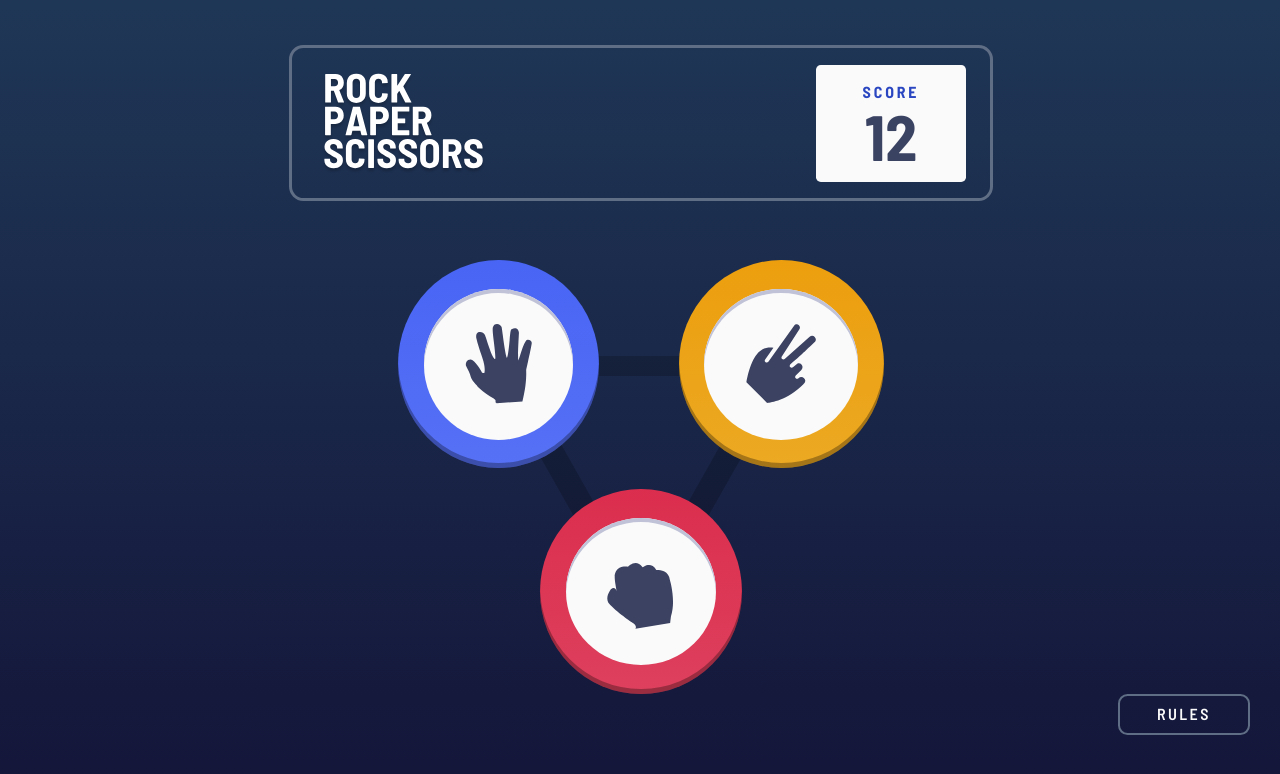
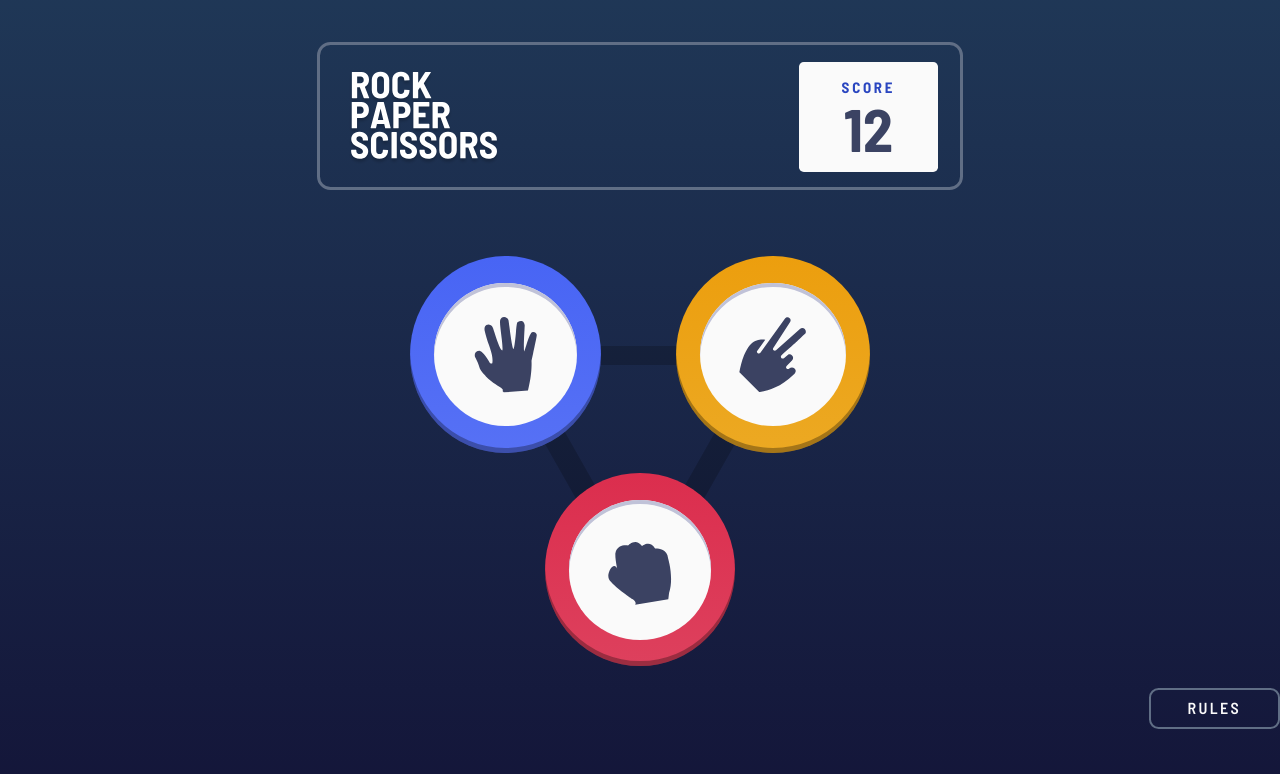
Before and after one commit to mrcordova/rock-paper-scissors, a plain HTML site: page index.html in a window 1280 px wide. Drawn offline with Linux system fonts and the light colour scheme.

Commit message:
dynamic sizing

```diff
--- a/css/style.css
+++ b/css/style.css
@@ -48,12 +48,14 @@ main {
   flex-direction: column;
   align-items: center;
 
+  gap: clamp(3.7rem, 7.4859rem + -4.2066vw, 6.5rem);
+  /* padding-inline: 2rem 1.9rem; */
   /* Mobile */
   /* gap: 6.5rem; */
   /* padding-inline: 2rem 1.9rem; */
   /* Desktop */
-  gap: 3.7rem;
-  padding-inline: 2rem 1.9rem;
+  /* gap: 3.7rem; */
+  /* padding-inline: 2rem 1.9rem; */
 }
 
 .empty-choice {
@@ -62,26 +64,34 @@ main {
   grid-row: 1;
   grid-column: 2;
 
+  height: clamp(6.3rem, 3.5887rem + 11.5681vw, 14rem);
+  width: clamp(6.34rem, 3.6428rem + 11.508vw, 14rem);
   /* Mobile */
   /* height: 6.3rem; */
   /* width: 6.34rem; */
   /* Desktop */
-  height: 14rem;
-  width: 14rem;
+  /* height: 14rem; */
+  /* width: 14rem; */
 }
 
 .game-container {
   display: grid;
   justify-items: center;
+
+  gap: clamp(1rem, 0.8944rem + 0.4507vw, 1.3rem)
+    clamp(3rem, 2.2958rem + 3.0047vw, 5rem);
+  background: url(../images/bg-triangle.svg) center
+    clamp(3.5rem, 2.6197rem + 3.7559vw, 6rem);
+  background-size: clamp(13rem, 10.8873rem + 9.0141vw, 19rem);
   /* Mobile */
   /* gap: 1rem 3rem; */
   /* background: url(../images/bg-triangle.svg) center 3.5rem; */
   /* background-size: 13rem; */
   /* background-repeat: no-repeat; */
   /* Desktop */
-  gap: 1.3rem 5rem;
-  background: url(../images/bg-triangle.svg) center 6rem;
-  background-size: 19rem;
+  /* gap: 1.3rem 5rem; */
+  /* background: url(../images/bg-triangle.svg) center 6rem; */
+  /* background-size: 19rem; */
   background-repeat: no-repeat;
 }
 
@@ -90,18 +100,22 @@ main {
   border-radius: 50%;
   background: var(--white);
   box-shadow: inset 0px 4px 0px 0px hsl(235, 24%, 80%);
+
+  padding-block: clamp(1.5rem, 1.2535rem + 1.0516vw, 2.2rem);
+  padding-inline: clamp(1.8rem, 1.5183rem + 1.2019vw, 2.6rem);
   /* Mobile */
   /* padding-block: 1.5rem; */
   /* padding-inline: 1.8rem; */
   /* Desktop */
-  padding-block: 2.2rem;
-  padding-inline: 2.6rem;
+  /* padding-block: 2.2rem; */
+  /* padding-inline: 2.6rem; */
 
   & img {
+    height: clamp(3.3rem, 2.7014rem + 2.554vw, 5rem);
     /* Mobile */
     /* height: 3.3rem; */
     /* Desktop */
-    height: 5rem;
+    /* height: 5rem; */
   }
 
   &:hover {
@@ -117,12 +131,14 @@ main {
   box-shadow: inset 0px -5px 0px 0px hsl(from black h s l / 0.3);
   border-radius: 50%;
 
+  padding-block: clamp(1rem, 0.7183rem + 1.2019vw, 1.8rem);
+  padding-inline: clamp(0.9rem, 0.6535rem + 1.0516vw, 1.6rem);
   /* Mobile */
   /* padding-block: 1rem; */
   /* padding-inline: 0.9rem; */
   /* Desktop */
-  padding-block: 1.8rem;
-  padding-inline: 1.6rem;
+  /* padding-block: 1.8rem; */
+  /* padding-inline: 1.6rem; */
 }
 
 .rock {
@@ -130,15 +146,17 @@ main {
   grid-row: 2;
   grid-column: 1 / span 2;
   & .choice {
+    padding-block-start: clamp(1.8rem, 1.4479rem + 1.5023vw, 2.8rem);
     /* Mobile */
     /* padding-block-start: 1.8rem; */
     /* Desktop */
-    padding-block-start: 2.8rem;
+    /* padding-block-start: 2.8rem; */
     & img {
+      height: clamp(2.7rem, 2.1718rem + 2.2535vw, 4.2rem);
       /* Mobile */
       /* height: 2.7rem; */
       /* Desktop */
-      height: 4.2rem;
+      /* height: 4.2rem; */
     }
   }
 }
@@ -155,24 +173,34 @@ main {
   align-items: center;
   border: 0.2rem solid var(--Header-Outline);
 
+  border-radius: clamp(0.5rem, 0.3592rem + 0.6009vw, 0.9rem);
+  padding-block: clamp(0.8rem, 0.6944rem + 0.4507vw, 1.1rem)
+    clamp(0.7rem, 0.5944rem + 0.4507vw, 1rem);
+
+  padding-inline: clamp(1.2rem, 0.9887rem + 0.9014vw, 1.8rem)
+    clamp(0.6rem, 0.2831rem + 1.3521vw, 1.5rem);
+  margin-block-start: clamp(0rem, -0.3521rem + 1.5023vw, 1rem);
   /* Mobile */
   /* border-radius: 0.5rem; */
   /* padding-block: 0.8rem 0.7rem; */
   /* padding-inline: 1.2rem 0.6rem; */
 
+  /* inline-size: clamp(0rem, 0rem + 48.8889vw, 44rem); */
   /* Desktop */
-  inline-size: 44rem;
-  border-radius: 0.9rem;
-  padding-block: 1.1rem 1rem;
-  padding-inline: 1.8rem 1.5rem;
-  margin-block-start: 1rem;
+  min-inline-size: clamp(19.7rem, 11.1437rem + 36.507vw, 44rem);
+  /* border-radius: 0.9rem; */
+  /* padding-block: 1.1rem 1rem; */
+  /* padding-inline: 1.8rem 1.5rem; */
+  /* margin-block-start: 1rem; */
   & img {
+    block-size: clamp(3.3rem, 2.2437rem + 4.507vw, 6.3rem);
+    padding-block-start: clamp(0rem, 0.1352rem + -0.1502vw, 0.1rem);
     /* Mobile */
     /* block-size: 3.3rem; */
     /* padding-block-start: 0.1rem; */
     /* Desktop */
-    block-size: 6.3rem;
-    padding-block-start: 0rem;
+    /* block-size: 6.3rem; */
+    /* padding-block-start: 0rem; */
   }
 }
 .score {
@@ -181,29 +209,36 @@ main {
   align-items: center;
   background-color: var(--white);
   color: var(--Dark-Text);
+
+  padding-inline: clamp(1.4rem, 0.8718rem + 2.2535vw, 2.9rem);
+  padding-block: clamp(0.6rem, 0.4944rem + 0.4507vw, 0.9rem);
+  border-radius: 0.3rem;
   /* Mobile */
   /* border-radius: 0.3rem; */
   /* padding-inline: 1.4rem; */
   /* padding-block: 0.6rem; */
   /* Desktop */
-  border-radius: 0.3rem;
-  padding-inline: 2.9rem;
-  padding-block: 0.9rem;
+  /* border-radius: 0.3rem; */
+  /* padding-inline: 2.9rem; */
+  /* padding-block: 0.9rem; */
 
   & div {
     color: var(--Score-Text);
+    font-size: clamp(0.6rem, 0.4592rem + 0.6009vw, 1rem);
+    letter-spacing: clamp(0.12rem, 0.0989rem + 0.0901vw, 0.18rem);
     /* Mobile */
     /* font-size: 0.6rem; */
     /* letter-spacing: 0.12rem; */
     /* Desktop */
-    font-size: 1rem;
-    letter-spacing: 0.18rem;
+    /* font-size: 1rem; */
+    /* letter-spacing: 0.18rem; */
   }
   & h1 {
+    font-size: clamp(2.35rem, 1.769rem + 2.4789vw, 4rem);
     /* Mobile */
-    font-size: 2.35rem;
+    /* font-size: 2.35rem; */
     /* Desktop */
-    font-size: 4rem;
+    /* font-size: 4rem; */
     padding: 0px;
     margin: 0px;
     line-height: 100%;
@@ -215,10 +250,12 @@ main {
   display: grid;
   justify-content: space-between;
   place-items: center;
+  gap: clamp(1.4rem, 0.4845rem + 3.9061vw, 4rem)
+    clamp(1.4rem, -1.2761rem + 11.4178vw, 9rem);
   /* Mobile */
   /* gap: 1.4rem; */
   /* Desktop */
-  gap: 4rem 9rem;
+  /* gap: 4rem 9rem; */
 
   grid-template-rows: max-content;
   color: var(--white);
@@ -234,7 +271,7 @@ main {
     grid-column: 2;
   }
 }
-.result-container {
+.result-container.result-container {
   display: flex;
   flex-direction: column;
   grid-row: 3;
@@ -242,7 +279,8 @@ main {
   align-items: center;
   gap: 0.5rem;
   /* padding-block-start: 2.1rem; */
-  margin-block-start: -3rem;
+  margin-block-start: clamp(-0.1875rem, 0.066rem + -0.2817vw, 0rem);
+  margin-block-end: clamp(-0.1875rem, -0.2535rem + 0.2817vw, 0rem);
 
   & p {
     font-size: 3.5rem;
@@ -266,12 +304,14 @@ main {
 .pick-container {
   color: var(--white);
 
+  font-size: clamp(1rem, 0.7535rem + 1.0516vw, 1.7rem);
+  letter-spacing: 0.09rem;
   /* Mobile */
   /* letter-spacing: 0.09rem; */
   /* font-size: 1rem; */
   /* DEsktop */
-  letter-spacing: 0.09rem;
-  font-size: 1.7rem;
+  /* letter-spacing: 0.09rem; */
+  /* font-size: 1.7rem; */
 }
 
 .rules-btn {
@@ -279,16 +319,20 @@ main {
   border-radius: 0.6rem;
   align-self: center;
   color: var(--white);
+  margin-block-start: clamp(-3.7rem, 4.5479rem + -9.1643vw, 2.4rem);
+  padding-inline: 2.3rem;
+  padding-block: 0.4rem;
+  letter-spacing: 0.15rem;
   /* Mobile */
   /* padding-inline: 2.3rem; */
   /* padding-block: 0.4rem; */
   /* letter-spacing: 0.15rem; */
   /* margin-block-start: 2.4rem; */
   /* Desktop */
-  padding-inline: 2.3rem;
-  padding-block: 0.4rem;
-  letter-spacing: 0.15rem;
-  margin-block-start: -3.7rem;
+  /* padding-inline: 2.3rem; */
+  /* padding-block: 0.4rem; */
+  /* letter-spacing: 0.15rem; */
+  /* margin-block-start: -3.7rem; */
 
   &:hover {
     cursor: pointer;
@@ -299,6 +343,7 @@ main {
   display: flex;
   flex-direction: column;
   align-items: center;
+  /* align-self: center; */
 }
 
 #rules-dialog[open] {
@@ -329,25 +374,33 @@ main {
 }
 
 .play-shadows {
+  box-shadow: inset 0px clamp(-0.625rem, -0.2025rem + -0.4695vw, -0.3125rem) 0px
+      0px hsl(from black h s l / 0.3),
+    0px 0px 0px clamp(1.125rem, 0.2007rem + 3.9437vw, 3.75rem)
+      hsl(220, 34%, 26%),
+    0px 0px 0px clamp(3.125rem, 1.3644rem + 7.5117vw, 8.125rem)
+      hsl(220, 37%, 24%),
+    0px 0px 0px clamp(5rem, 1.919rem + 13.1455vw, 13.75rem) hsl(220, 42%, 22%);
   /* Mobile */
-  box-shadow: inset 0px -5px 0px 0px hsl(from black h s l / 0.3),
+  /* box-shadow: inset 0px -5px 0px 0px hsl(from black h s l / 0.3),
     0px 0px 0px 18px hsl(220, 34%, 26%), 0px 0px 0px 50px hsl(220, 37%, 24%),
-    0px 0px 0px 80px hsl(220, 42%, 22%);
+    0px 0px 0px 80px hsl(220, 42%, 22%); */
   /* Desktop */
-  box-shadow: inset 0px -10px 0px 0px hsl(from black h s l / 0.3),
+  /* box-shadow: inset 0px -10px 0px 0px hsl(from black h s l / 0.3),
     0px 0px 0px 60px hsl(220, 34%, 26%), 0px 0px 0px 130px hsl(220, 37%, 24%),
-    0px 0px 0px 220px hsl(220, 42%, 22%);
+    0px 0px 0px 220px hsl(220, 42%, 22%); */
 
   z-index: -1;
 }
 
-@media (min-width: 30rem) {
+@media (min-width: 50rem) {
   .rules-container {
     align-self: flex-end;
   }
 
-  .result-container {
+  .result-container.result-container {
     grid-column: 2;
+    grid-row: 2;
   }
   .pick-container {
     grid-row: 1;
```
